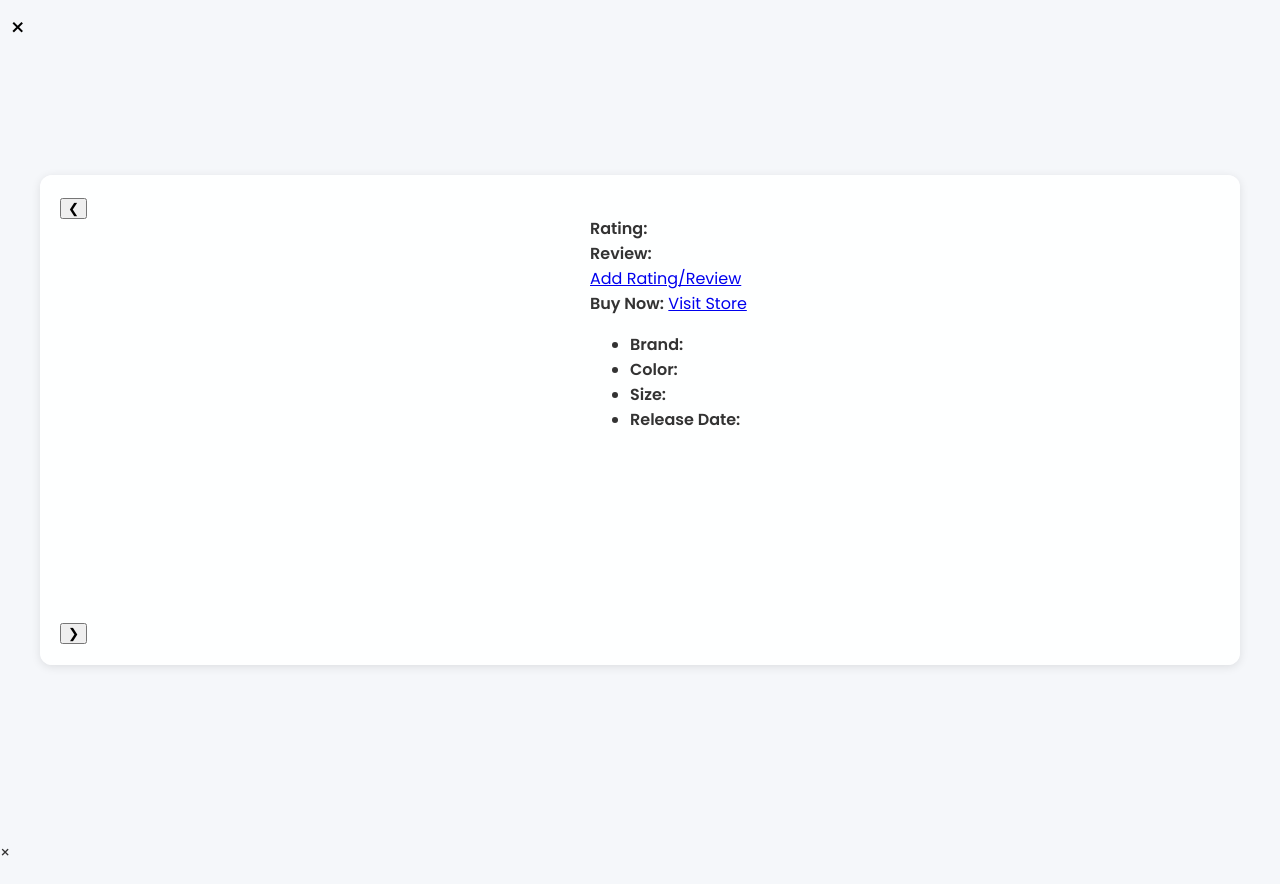
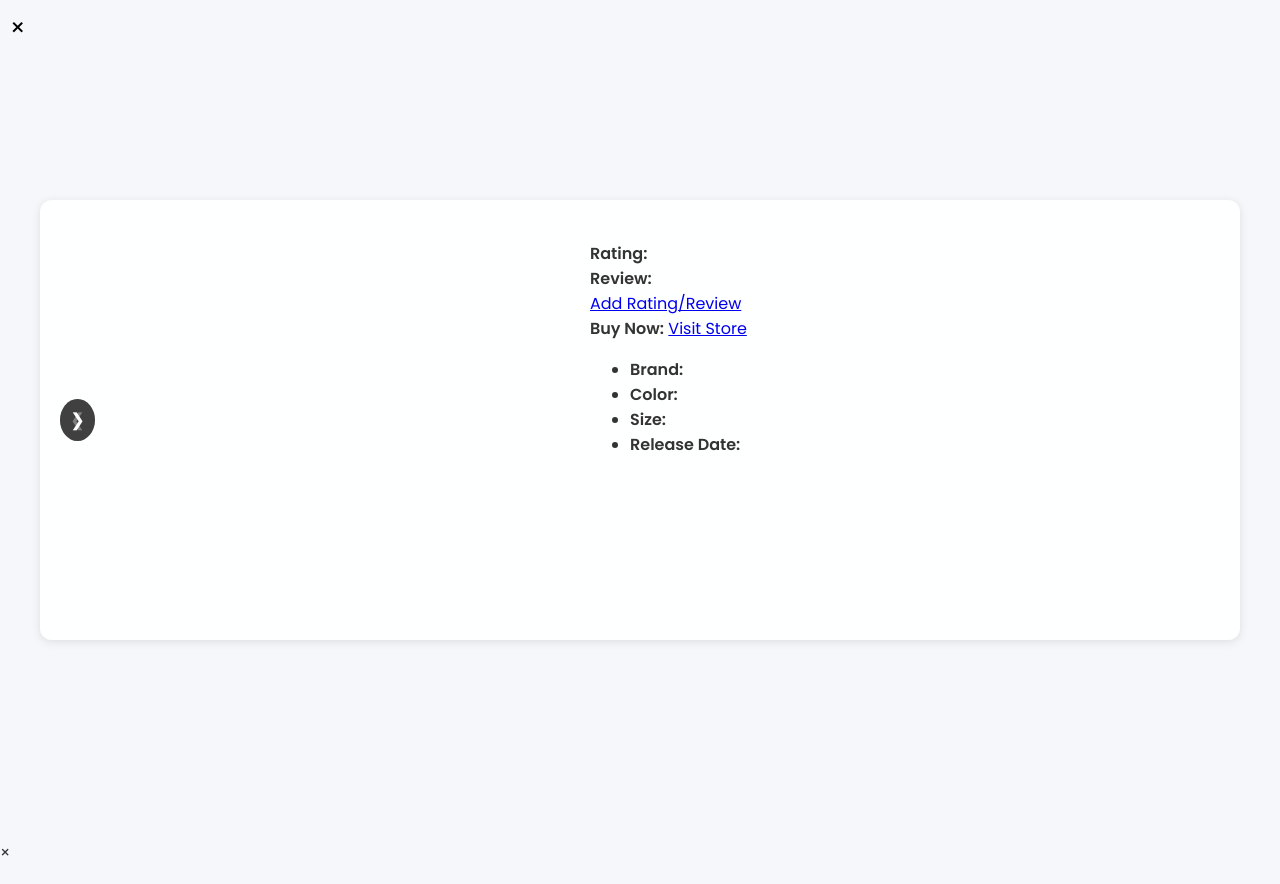
Before and after one commit to REDD-debug/COS-221---Assignment-5, a PHP site: page /COS221/view.php in a window 1280 px wide. Shown: the top 884 px of the page. Run offline with PHP 8.4, Linux system fonts and the light colour scheme.

Commit message:
Update view.css

```diff
--- a/CSS/view.css
+++ b/CSS/view.css
@@ -64,3 +64,16 @@ body {
 .carousel-images img.active {
     opacity: 1;
 }
+
+.prev, .next {
+    position: absolute;
+    top: 50%;
+    transform: translateY(-50%);
+    background-color: rgba(0, 0, 0, 0.5);
+    color: white;
+    border: none;
+    padding: 10px;
+    cursor: pointer;
+    font-size: 18px;
+    border-radius: 50%;
+}
```
